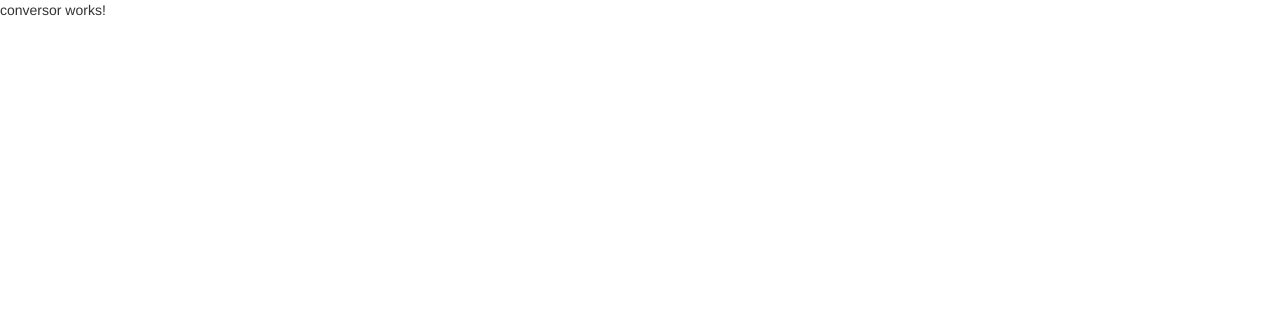
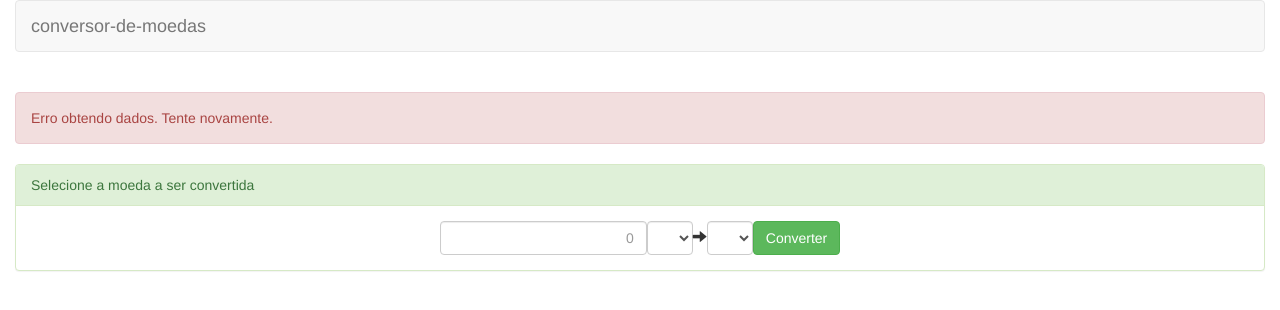
Before and after one commit to andregraciano16/conversor-moedas-angular, an Angular app: page / in a window 1280 px wide. Shown: the top 310 px of the page. Built offline with nearby package versions, Linux system fonts and the light colour scheme.

Commit message:
adicionando o html na aplicação

```diff
--- a/src/app/app.component.html
+++ b/src/app/app.component.html
@@ -1 +1,12 @@
-<app-conversor></app-conversor>
+<div class="container-fluid">
+  <nav class="navbar navbar-default">
+    <div class="container-fluid">
+      <div class="navbar-header">
+        <a class="navbar-brand" href="#">
+          {{ title }}
+        </a>
+      </div>
+    </div>
+  </nav>
+  <app-conversor></app-conversor>
+</div>
--- a/src/app/conversor/components/conversor.component.html
+++ b/src/app/conversor/components/conversor.component.html
@@ -1 +1,24 @@
-<p>conversor works!</p>
+<br />
+<div class="alert alert-danger" role="alert">
+  Erro obtendo dados. Tente novamente.
+</div>
+<div class="panel panel-success">
+  <div class="panel-heading">
+    Selecione a moeda a ser convertida
+  </div>
+  <div class="panel-body text-center">
+    <form class="form-inline">
+      <input type="text" name="valor" class="form-control text-right" placeholder="0" required>
+      <select name="moedaDe" class="form-control" required>
+        <option>
+        </option>
+      </select>
+      <span class="glyphicon glyphicon-arrow-right" aria-hidden="true"></span>
+      <select name="moedaPara" class="form-control" required>
+        <option>
+        </option>
+      </select>
+      <input type="submit" value="Converter" class="btn btn-success">
+    </form>
+  </div>
+</div>
--- a/src/app/conversor/services/conversor.service.ts
+++ b/src/app/conversor/services/conversor.service.ts
@@ -1,5 +1,5 @@
 import { Injectable } from '@angular/core';
-import { HttpClient } from '@angular/common/http';
+import { HttpClient, HttpResponse } from '@angular/common/http';
 import { Observable } from 'rxjs';
 import { map, catchError } from 'rxjs/operators';
 
@@ -28,8 +28,8 @@
     const params = `?base=${conversao.moedaDe}&symbols=${conversao.moedaPara}`;
     return this.http
       .get(this.BASE_URL + params)
-      .pipe(map(response => response.json() as ConversaoResponse),
-        catchError(error => Observable.throw(error)));
+      .pipe(map((response: HttpResponse<any>) => response.body.json() as ConversaoResponse),
+      catchError(error => Observable.throw(error)));
   }
 
   /**
@@ -56,12 +56,12 @@
    */
   cotacaoDe(conversaoResponse: ConversaoResponse,
             conversao: Conversao) {
-      if(conversaoResponse === undefined) {
-        return '0';
-      }
+    if (conversaoResponse === undefined) {
+      return '0';
+    }
 
-      return (1 / conversaoResponse.rates[conversao.moedaPara])
-        .toFixed(4);
+    return (1 / conversaoResponse.rates[conversao.moedaPara])
+      .toFixed(4);
   }
 
   /**
```
